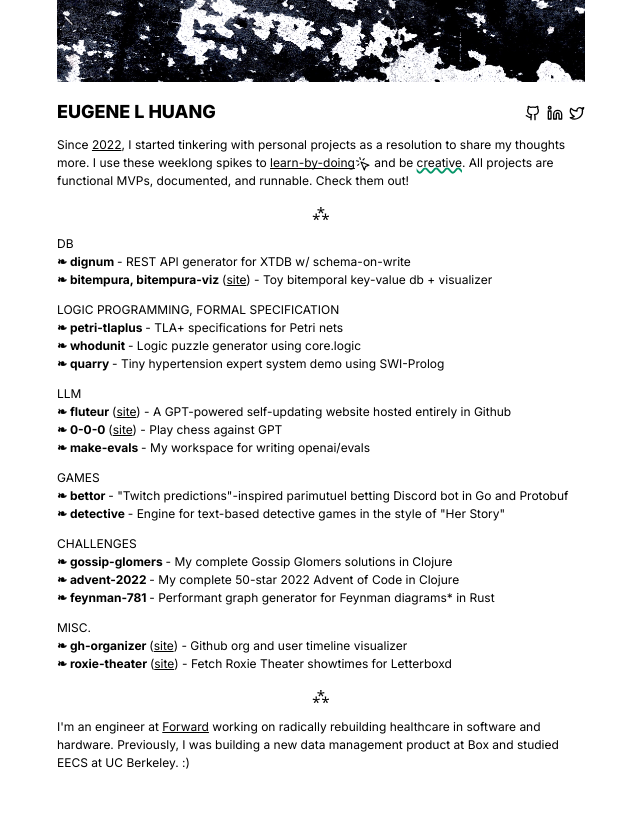
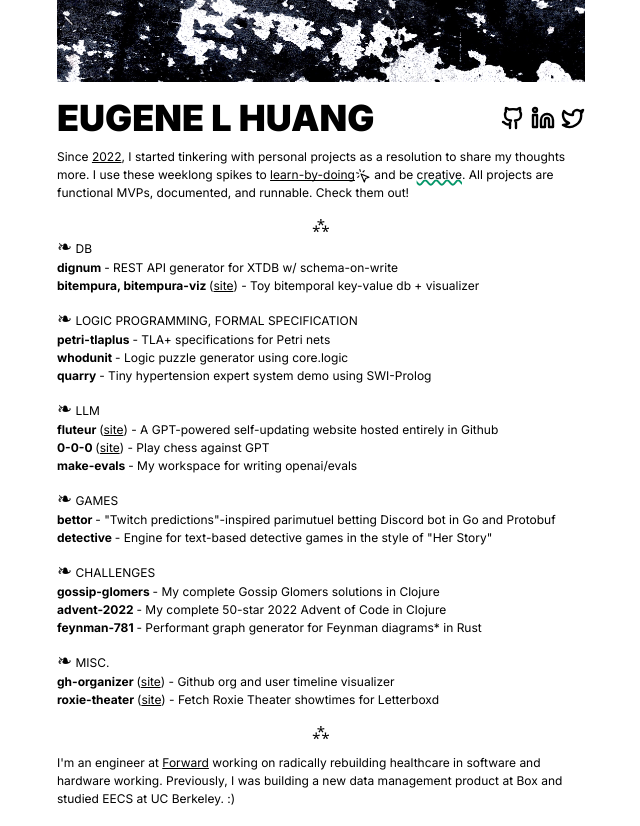
Before and after one commit to elh/elh.github.io, a React (Create React App) app: page / in a window 1280 px wide. Shown: the whole page, without its empty margins (319-959 px from the left). Before the commit the page ends 800 px from the top, so only its background shows below. Built offline with nearby package versions, Linux system fonts and the light colour scheme.

Commit message:
adjust title size and list styles

```diff
--- a/public/content.json
+++ b/public/content.json
@@ -7,7 +7,7 @@
           {
             "repo": "dignum",
             "desc": "REST API generator for XTDB w/ schema-on-write",
-            "q": "How does app-level schema work in a schemaless graph db?"
+            "q": "How can app-level schema be used in a schemaless graph db?"
           },
           {
             "repos": [
@@ -36,7 +36,7 @@
           {
             "repo": "quarry",
             "desc": "Tiny hypertension expert system demo using SWI-Prolog",
-            "q": "How does meta-programming work?"
+            "q": "What is meta-programming?"
           }
         ]
       },
@@ -58,7 +58,7 @@
           {
             "repo": "make-evals",
             "desc": "My workspace for writing openai/evals",
-            "q": "How does LLM evaluation work?"
+            "q": "What are the best practices for LLM evaluation?"
           }
         ]
       },
@@ -68,12 +68,12 @@
           {
             "repo": "bettor",
             "desc": "\"Twitch predictions\"-inspired parimutuel betting Discord bot in Go and Protobuf",
-            "q": "How do Discord bots work?"
+            "q": "How are Discord bots run?"
           },
           {
             "repo": "detective",
             "desc": "Engine for text-based detective games in the style of \"Her Story\"",
-            "q": "How does the detective game, \"Her Story\", work?"
+            "q": "What is the core engine in the detective game, \"Her Story\"?"
           }
         ]
       },
@@ -83,7 +83,7 @@
           {
             "repo": "gossip-glomers",
             "desc": "My complete Gossip Glomers solutions in Clojure",
-            "q": "How does eventual consistency work?"
+            "q": "How is eventual consistency implemented?"
           },
           {
             "repo": "advent-2022",
--- a/public/index.html
+++ b/public/index.html
@@ -7,7 +7,7 @@
     <meta name="theme-color" content="#000000" />
     <meta
       name="description"
-      content="Portfolio — Engineer in healthtech — Forward, Box, UC Berkeley — @elh on Github"
+      content="❧ Engineer — github.com/elh"
     />
     <!--
       manifest.json provides metadata used when your web app is installed on a
--- a/src/App.js
+++ b/src/App.js
@@ -35,26 +35,26 @@ function Projects({ projects }) {
     <div>
       <div className="mt-4">
         {/* Factor out into content file when I support html/markdown */}
-        Since <a href={"https://elh.github.io/gh-organizer/#/owners/elh/repo-timeline"} className="link">2022</a>, I started tinkering with personal projects as a resolution to share my thoughts more. I use these weeklong spikes to <a className="link" onClick={toggleShowQuestions}>learn-by-doing<MousePointerClick size={16} strokeWidth={1.6} /></a> and be <span className="underline decoration-wavy underline-offset-0 decoration-2 decoration-emerald-600">creative</span>. All projects are functional MVPs, documented, and runnable. Check them out!
+        Since <a href={"https://elh.github.io/gh-organizer/#/owners/elh/repo-timeline"} target="_blank" className="link">2022</a>, I started tinkering with personal projects as a resolution to share my thoughts more. I use these weeklong spikes to <a className="link" onClick={toggleShowQuestions}>learn-by-doing<MousePointerClick size={16} strokeWidth={1.6} /></a> and be <span className="underline decoration-wavy underline-offset-0 decoration-2 decoration-emerald-600">creative</span>. All projects are functional MVPs, documented, and runnable. Check them out!
       </div>
-      <div className="my-4 text-center text-xl">⁂</div>
+      <div className="mt-4 text-center text-xl">⁂</div>
       {projects && projects.groups.map((group, i) =>
-        <div>
-          <div className="mt-4">{group.name.toUpperCase()}</div>
+        <div className={i > 0 ? "mt-4" : ""}>
+          <div><span className="text-2xl">❧</span> {group.name.toUpperCase()}</div>
           {group.repos && group.repos.map((repo, j) =>
             <div>
               { repo.repos
                 ? <span>
-                  <span className="font-bold">❧ </span>
+                  <span className="font-bold"></span>
                   {repo.repos.map((repo, k) =>
                     <span className="font-bold"><a href={`https://github.com/elh/`+repo} className="link link-hover decoration-2">{repo}{k > 0 ? " ": ", "}</a></span>
                   )}
                   </span>
-                : <span className="font-bold">❧ <a href={`https://github.com/elh/`+repo.repo} className="link link-hover decoration-2">{repo.repo} </a></span>
+                : <span className="font-bold"><a href={`https://github.com/elh/`+repo.repo} className="link link-hover decoration-2">{repo.repo} </a></span>
               }
               { repo.homepage &&
                 <span>
-                  (<a href={repo.homepage} className="link">site</a>)
+                  (<a href={repo.homepage} target="_blank" className="link">site</a>)
                 </span>
               }
               { showQuestions
@@ -82,18 +82,18 @@ function App() {
       <div className="flex justify-center">
         <div className="w-[44rem] mx-4 mb-6">
           <img className="mb-6 invert-0 dark:invert" alt="" src={coverImg} />
-          <header className="flex justify-between items-center">
-            <a href={process.env.PUBLIC_URL} className="text-2xl font-extrabold link link-hover decoration-4">{"Eugene L Huang".toUpperCase()}</a>
+          <header className="flex justify-between items-center mt-6">
+            <a href={process.env.PUBLIC_URL} className="text-5xl font-black link link-hover decoration-4">{"Eugene L Huang".toUpperCase()}</a>
             <div className="flex space-x-2">
-              <a href={`https://github.com/elh`} className="link link-hover"><Github size={16} strokeWidth={2.0} /></a>
-              <a href={`https://www.linkedin.com/in/elhonline/`} className="link link-hover"><Linkedin size={16} strokeWidth={2.0} /></a>
-              <a href={`https://twitter.com/elh_online`} className="link link-hover"><Twitter size={16} strokeWidth={2.0} /></a>
+              <a href={`https://github.com/elh`} className="link link-hover"><Github size={24} strokeWidth={2.4} /></a>
+              <a href={`https://www.linkedin.com/in/elhonline/`} className="link link-hover"><Linkedin size={24} strokeWidth={2.4} /></a>
+              <a href={`https://twitter.com/elh_online`} className="link link-hover"><Twitter size={24} strokeWidth={2.4} /></a>
             </div>
           </header>
           <Projects projects={content.projects} />
           <div className="my-4 text-center text-xl">⁂</div>
           {/* Factor out into content file when I support html/markdown */}
-          <div className="mt-4">I'm an engineer at <a href={`https://goforward.com/technology`} className="link">Forward</a> working on radically rebuilding healthcare in software and hardware. Previously, I was building a new data management product at Box and studied EECS at UC Berkeley. :)</div>
+          <div className="mt-4">I'm an engineer at <a href={`https://goforward.com/technology`} target="_blank" className="link">Forward</a> working on radically rebuilding healthcare in software and hardware working. Previously, I was building a new data management product at Box and studied EECS at UC Berkeley. :)</div>
         </div>
       </div>
     </div>
--- a/src/index.css
+++ b/src/index.css
@@ -1,4 +1,4 @@
-@import url('https://fonts.googleapis.com/css2?family=Inter:wght@400;700;800&subset=latin&display=block');
+@import url('https://fonts.googleapis.com/css2?family=Inter:wght@400;700;900&subset=latin&display=block');
 /* @import url('https://fonts.googleapis.com/css2?family=IM+Fell+English:ital@0;1&subset=latin&display=block'); */
 
 @tailwind base;
```
Also changed, not shown: data/content.yaml (+6 -6 lines).
